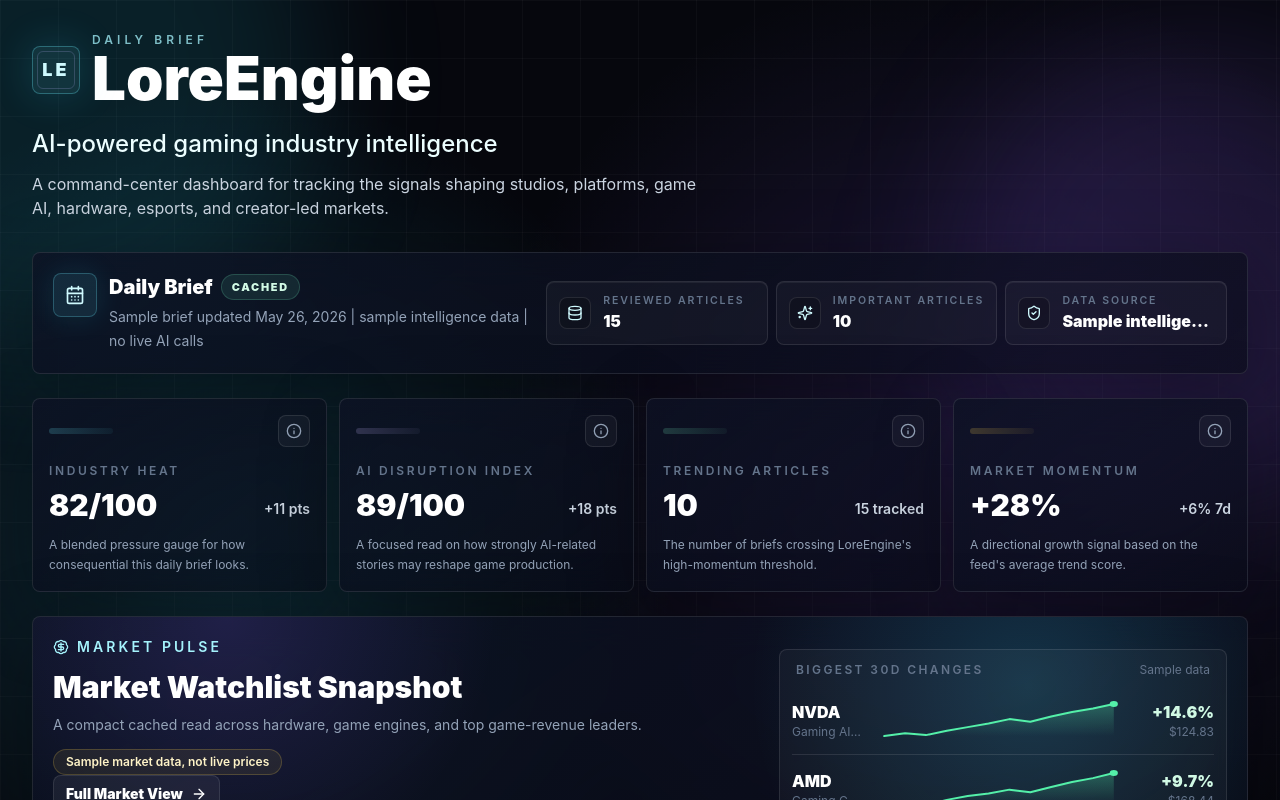
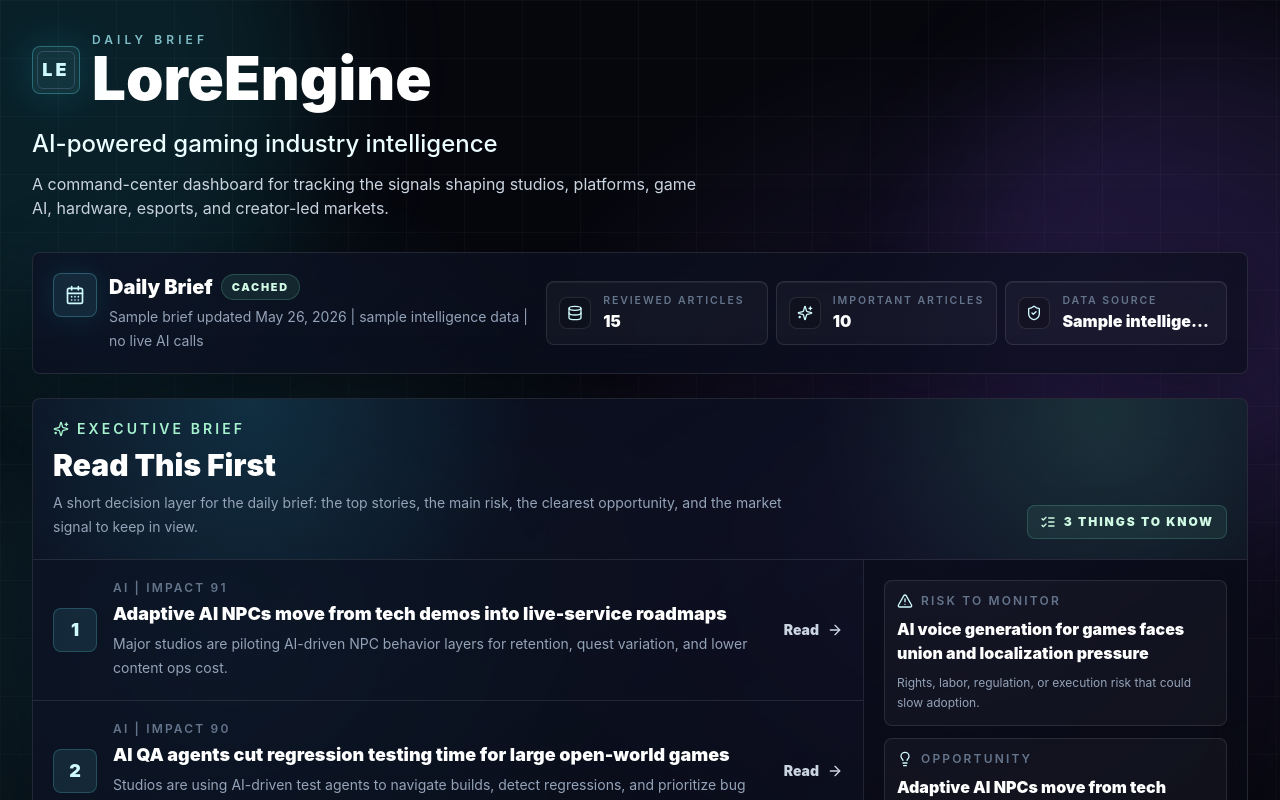
Before and after one commit to ethankim417/LoreEngine, a Next.js app: page / in a window 1280 px wide. Shown: the top 800 px of the page. Built offline with nearby package versions, Linux system fonts and the light colour scheme.

Commit message:
Add executive brief section

```diff
--- /dev/null
+++ b/components/ExecutiveBrief.tsx
@@ -0,0 +1,142 @@
+import Link from "next/link";
+import {
+  AlertTriangle,
+  ArrowRight,
+  BadgeDollarSign,
+  Lightbulb,
+  ListChecks,
+  Sparkles
+} from "lucide-react";
+import type { Article } from "@/data/articles";
+
+type BriefItem = {
+  label: string;
+  article: Article;
+  note: string;
+};
+
+export function ExecutiveBrief({ articles }: { articles: Article[] }) {
+  const topStories = [...articles]
+    .sort((a, b) => b.impactScore + b.trendScore * 0.6 - (a.impactScore + a.trendScore * 0.6))
+    .slice(0, 3);
+  const riskArticle =
+    articles.find((article) => article.slug.includes("voice-generation")) ??
+    articles.find((article) => article.slug.includes("layoffs")) ??
+    topStories[0];
+  const opportunityArticle =
+    articles.find((article) => article.slug.includes("adaptive-ai-npcs")) ??
+    articles.find((article) => article.slug.includes("generative-asset")) ??
+    topStories[1];
+  const marketArticle =
+    articles.find((article) => article.slug.includes("nvidia-gaming-ai-stack")) ??
+    articles.find((article) => article.category === "Hardware") ??
+    topStories[2];
+
+  const briefItems: BriefItem[] = [
+    {
+      label: "Risk to monitor",
+      article: riskArticle,
+      note: "Rights, labor, regulation, or execution risk that could slow adoption."
+    },
+    {
+      label: "Opportunity",
+      article: opportunityArticle,
+      note: "A signal with practical upside for studios, tools, creators, or platforms."
+    },
+    {
+      label: "Market signal",
+      article: marketArticle,
+      note: "A hardware, platform, or capital-market read worth tracking alongside the news."
+    }
+  ];
+
+  return (
+    <section className="glass-panel overflow-hidden rounded-lg" aria-label="Executive brief">
+      <div className="relative border-b border-white/10 p-4 sm:p-5">
+        <div aria-hidden="true" className="absolute inset-0 bg-[radial-gradient(circle_at_88%_12%,rgba(84,240,169,0.14),transparent_26%),radial-gradient(circle_at_18%_0%,rgba(50,217,255,0.14),transparent_28%)]" />
+        <div className="relative z-10 flex flex-col gap-4 lg:flex-row lg:items-end lg:justify-between">
+          <div>
+            <div className="flex items-center gap-2 text-sm font-semibold uppercase tracking-[0.22em] text-emerald-200">
+              <Sparkles className="h-4 w-4" />
+              Executive Brief
+            </div>
+            <h2 className="mt-2 font-display text-2xl font-black text-white sm:text-3xl">
+              Read This First
+            </h2>
+            <p className="mt-2 max-w-3xl text-sm leading-6 text-slate-400">
+              A short decision layer for the daily brief: the top stories, the main risk,
+              the clearest opportunity, and the market signal to keep in view.
+            </p>
+          </div>
+          <div className="inline-flex w-fit items-center gap-2 rounded-lg border border-emerald-300/20 bg-emerald-300/[0.08] px-3 py-2 text-xs font-black uppercase tracking-[0.16em] text-emerald-100">
+            <ListChecks className="h-4 w-4" />
+            3 things to know
+          </div>
+        </div>
+      </div>
+
+      <div className="grid gap-0 lg:grid-cols-[1fr_24rem]">
+        <div className="divide-y divide-white/10">
+          {topStories.map((article, index) => (
+            <Link
+              key={article.id}
+              href={`/articles/${article.slug}`}
+              className="group grid gap-3 p-4 transition hover:bg-white/[0.035] sm:grid-cols-[3rem_1fr_auto] sm:items-center sm:p-5"
+            >
+              <span className="grid h-11 w-11 place-items-center rounded-lg border border-cyan-300/20 bg-cyan-300/10 font-display text-lg font-black text-cyan-100">
+                {index + 1}
+              </span>
+              <span className="min-w-0">
+                <span className="block text-xs font-semibold uppercase tracking-[0.18em] text-slate-500">
+                  {article.category} | Impact {article.impactScore}
+                </span>
+                <span className="mt-1 block font-display text-lg font-black text-white">
+                  {article.title}
+                </span>
+                <span className="mt-1 line-clamp-2 block text-sm leading-6 text-slate-400">
+                  {article.tldr}
+                </span>
+              </span>
+              <span className="hidden items-center gap-2 text-sm font-black text-slate-300 transition group-hover:text-cyan-100 sm:inline-flex">
+                Read
+                <ArrowRight className="h-4 w-4 transition group-hover:translate-x-0.5" />
+              </span>
+            </Link>
+          ))}
+        </div>
+
+        <aside className="border-t border-white/10 bg-black/20 p-4 sm:p-5 lg:border-l lg:border-t-0">
+          <div className="space-y-3">
+            {briefItems.map((item) => (
+              <BriefSignal key={item.label} item={item} />
+            ))}
+          </div>
+        </aside>
+      </div>
+    </section>
+  );
+}
+
+function BriefSignal({ item }: { item: BriefItem }) {
+  const icon = {
+    "Risk to monitor": <AlertTriangle className="h-4 w-4" />,
+    Opportunity: <Lightbulb className="h-4 w-4" />,
+    "Market signal": <BadgeDollarSign className="h-4 w-4" />
+  }[item.label];
+
+  return (
+    <Link
+      href={`/articles/${item.article.slug}`}
+      className="group block rounded-lg border border-white/10 bg-white/[0.035] p-3 transition hover:border-cyan-300/30 hover:bg-white/[0.055]"
+    >
+      <div className="flex items-center gap-2 text-xs font-semibold uppercase tracking-[0.18em] text-slate-500">
+        <span className="text-cyan-100">{icon}</span>
+        {item.label}
+      </div>
+      <p className="mt-2 line-clamp-2 font-display text-base font-black text-white">
+        {item.article.title}
+      </p>
+      <p className="mt-2 text-xs leading-5 text-slate-400">{item.note}</p>
+    </Link>
+  );
+}
--- a/components/IntelligenceDashboard.tsx
+++ b/components/IntelligenceDashboard.tsx
@@ -17,6 +17,7 @@ import {
   X
 } from "lucide-react";
 import { ArticleCard } from "@/components/ArticleCard";
+import { ExecutiveBrief } from "@/components/ExecutiveBrief";
 import { MarketPulse } from "@/components/MarketPulse";
 import {
   categories,
@@ -73,6 +74,8 @@ export function IntelligenceDashboard({ articles, metrics }: IntelligenceDashboa
   return (
     <div className="flex flex-col gap-6">
       <DailyBriefStatus articles={articles} metrics={metrics} />
+
+      <ExecutiveBrief articles={articles} />
 
       <section aria-label="Dashboard metrics" className="grid gap-3 sm:grid-cols-2 lg:grid-cols-4">
         {metrics.map((metric) => (
```
